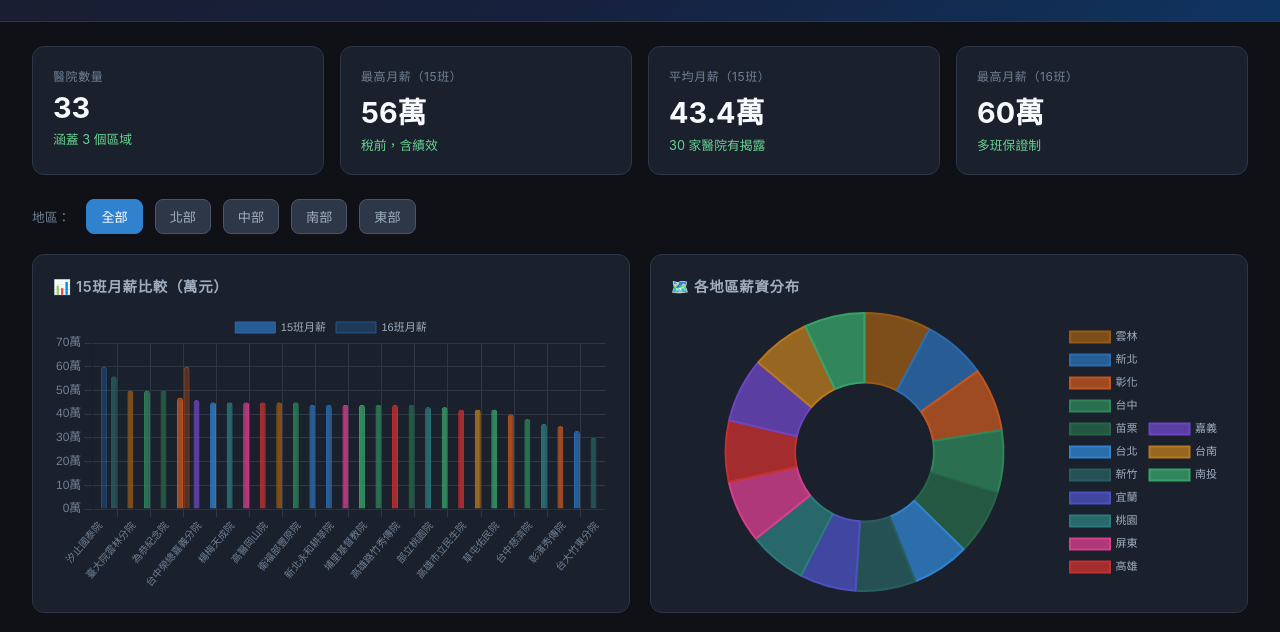
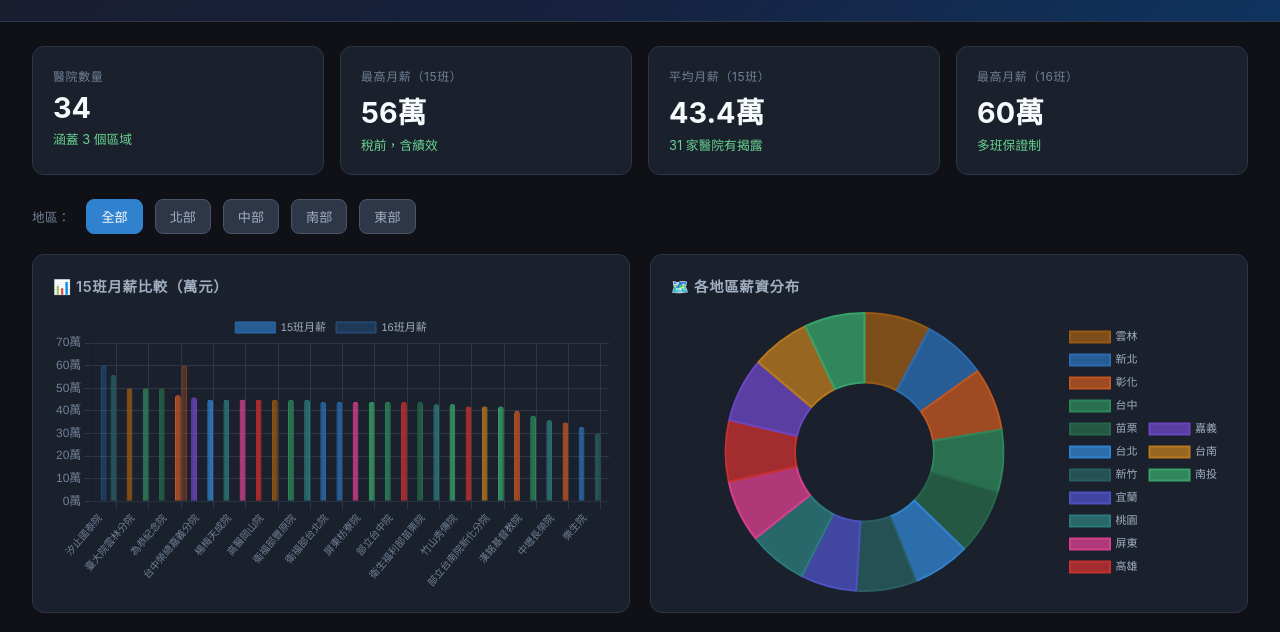
Before and after one commit to agoodbear/tw-er-ref-2x9k, a plain HTML site: page index.html in a window 1280 px wide. Shown: the part 112-744 px from the top of the page. Drawn offline with nearby package versions, Linux system fonts and the light colour scheme.

Commit message:
feat: 新增桃園聖保祿醫院（12班36萬/15班換算45萬）

```diff
--- a/index.html
+++ b/index.html
@@ -628,6 +628,17 @@ const data = [
     note: "17班/月≈50萬(含假日班4班)；增減班2.8萬/班；15班換算≈44萬；簽約金10萬(2年期)；年終獎金5萬(達會議比例6成)；中度急救責任；月急診量2000-2300；NP成熟支援高；兒科3歲以上；無論文壓力；不需繳交科費/回饋金；宿舍/停車可租；苗栗火車站7分/高鐵站10分",
     history: []
   }
+,
+  {
+    hospital: "桃園聖保祿醫院", region: "桃園", area: "北部",
+    level: "中度責任醫院（天主教體系）",
+    s10: null, s12: 36, s15: 45, s16: null,
+    visits: 6750, pph: null,
+    public: false, np: true, shift: null,
+    lastUpdated: "2024-09-19",
+    note: "12班(133.5h)約36萬；換算15班≈45萬；業績好可破50萬；月量6500-7000；一二級10%/三級70%；統包+業績獎金制；全時段NP；人事室協助節稅；年終獎金；中度責任醫院，夜間後援較弱；桃園來診第三高(長庚/部桃之後)；陳永昌副主任",
+    history: []
+  }
 
 ];
 
```
